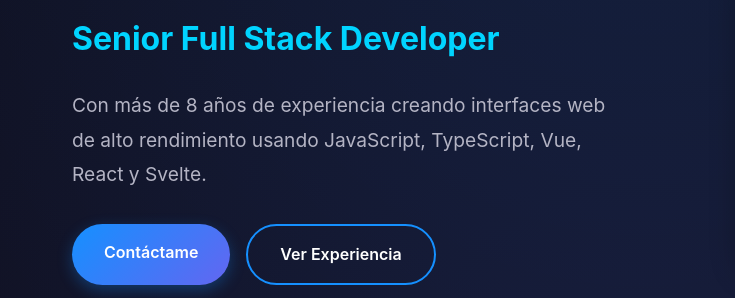
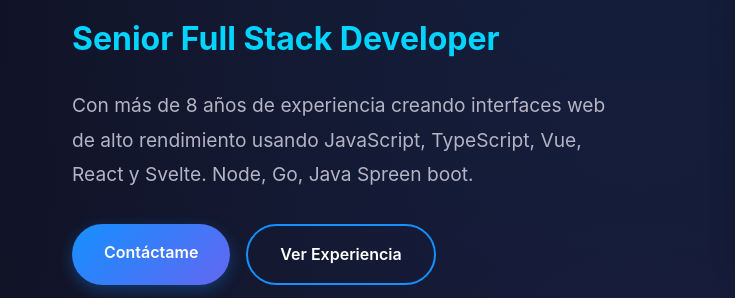
Before and after one commit to danzt/portafolio-daniel-bonalde, a plain HTML site: page index.html in a window 1280 px wide. Shown: the part 285-583 px from the top of the page, 0-735 px from the left. Drawn offline with Linux system fonts and the light colour scheme.

Commit message:
Update index.html

```diff
--- a/index.html
+++ b/index.html
@@ -41,6 +41,7 @@
                 <h2 class="hero-subtitle">Senior Full Stack Developer</h2>
                 <p class="hero-description">
                     Con más de 8 años de experiencia creando interfaces web de alto rendimiento usando JavaScript, TypeScript, Vue, React y Svelte.
+                    Node, Go, Java Spreen boot.
                 </p>
                 <div class="hero-buttons">
                     <a href="#contact" class="btn btn-primary">Contáctame</a>
```
